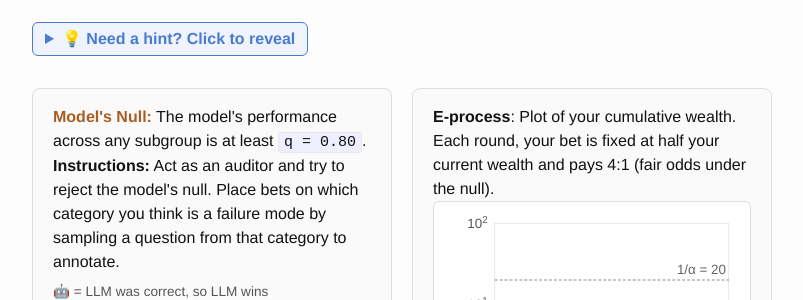
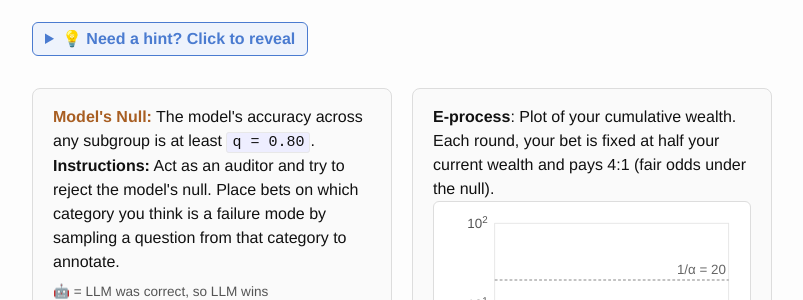
Before and after one commit to jjfeng/jjfeng.github.io, a Jekyll site: the page built from project_adaptive_auditing.html, in a window 1280 px wide and 900 px high, scrolled down 1645 px. Shown: the part 152-452 px from the top of the window, without its empty margins (238-1041 px from the left). Built offline with Jekyll 4.4.1, drawn with Linux system fonts in a browser that asks for light colours.

Commit message:
accuracy

```diff
--- a/project_adaptive_auditing.html
+++ b/project_adaptive_auditing.html
@@ -233,7 +233,7 @@ Imagine an LLM is being tested on <a href="https://arxiv.org/abs/2311.12022">GPQ
 <div class="demo-box">
   <div class="demo-top">
     <div class="demo-card demo-left">
-      <b class="c-model">Model's Null:</b> The model's performance across any subgroup is at least <code>q = 0.80</code>.
+      <b class="c-model">Model's Null:</b> The model's accuracy across any subgroup is at least <code>q = 0.80</code>.
       <div><b>Instructions:</b> Act as an auditor and try to reject the model's null. Place bets on which category you think is a failure mode by sampling a question from that category to annotate.</div>
       <div class="grid-legend">🤖 = LLM was correct, so LLM wins </br> 🕵️ = LLM was incorrect, so Auditor wins</div>
       <div class="cat-grid" id="catGrid"></div>
```
